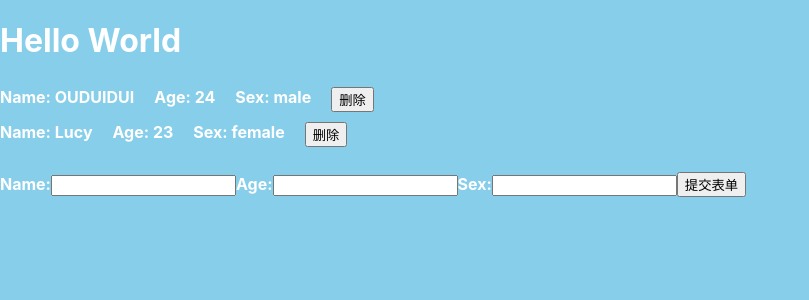
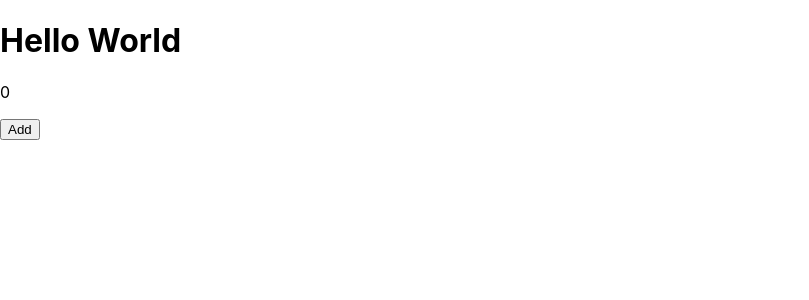
Before and after one commit to OUDUIDUI/react_redux_study, a React (Create React App) app: page / in a window 1280 px wide. Shown: the top 300 px of the page, without its empty margins (0-809 px from the left). Built offline with nearby package versions, Linux system fonts and the light colour scheme.

Commit message:
lesson12

```diff
--- a/src/AddContact.js
+++ /dev/null
@@ -1,36 +0,0 @@
-import React, {Component} from 'react';
-
-class AddContact extends Component{
-    state = {
-        name: '',
-        age: '',
-        sex: ''
-    };
-    handleChange = (e) => {
-        this.setState({
-            [e.target.id]: e.target.value
-        })
-    };
-    handleSubmit = (e) => {
-        e.preventDefault();
-        // 调用父组件的函数
-        this.props.addContact(this.state);
-    }
-    render() {
-        return (
-            <div>
-                <form onSubmit={this.handleSubmit}>
-                    <label htmlFor= 'name'>Name:</label>
-                    <input type="text" id="name" onChange={this.handleChange}/>
-                    <label htmlFor= 'name'>Age:</label>
-                    <input type="text" id="age" onChange={this.handleChange}/>
-                    <label htmlFor= 'name'>Sex:</label>
-                    <input type="text" id="sex" onChange={this.handleChange}/>
-                    <button>提交表单</button>
-                </form>
-            </div>
-        )
-    }
-}
-
-export default AddContact;
--- a/src/App.css
+++ /dev/null
@@ -1,5 +0,0 @@
-body {
-    background: skyblue;
-    color: #fff;
-    font-weight: bolder;
-}
--- a/src/App.js
+++ b/src/App.js
@@ -1,41 +1,33 @@
 import React, {Component} from 'react';
-import Contact from "./Contact";
-import AddContact from "./AddContact";
-
-import "./App.css"
 
 class App extends Component{
     state = {
-        contactForm: [
-            {id: 1, name: 'OUDUIDUI', age: '24', sex: 'male'},
-            {id: 2, name: 'Lucy', age: '23', sex: 'female'}
-        ]
+        num: 0
     };
-    // 增加
-    addContact = (contact) => {
-        contact.id = Math.ceil(Math.random()*10000);
-        let contactForm = [...this.state.contactForm,contact];
+    addNum = () =>{
+        const newNum = this.state.num + 1;
         this.setState({
-            contactForm:contactForm
+            num : newNum
         })
+    };
+
+    componentDidMount() {
+        console.log('挂载完成!');
+    };
+    componentDidUpdate(prevProps, prevState) {
+        console.log("更新完成");
+        console.log(prevProps);
+        console.log(prevState);
     }
-    // 删除
-    deleteContact = (id) => {
-        const contactForm = this.state.contactForm.filter(contact => {
-            return contact.id !== id;
-        })
-        this.setState({
-            contactForm:contactForm
-        })
-    }
+
     render() {
         return (
             <div className="App">
                 <header className="App-header">
                     <h1>Hello World</h1>
+                    <p>{this.state.num}</p>
+                    <button onClick={this.addNum}>Add</button>
                 </header>
-                <Contact list={this.state.contactForm} deleteContact={this.deleteContact} />
-                <AddContact addContact={this.addContact}/>
             </div>
         );
     }
--- a/src/Contact.css
+++ /dev/null
@@ -1,12 +0,0 @@
-.list {
-    margin-bottom: 20px;
-}
-
-.list .ContactFrom{
-    display: flex;
-    padding: 5px 0;
-}
-
-.list .ContactFrom div{
-    margin-right: 20px;
-}
--- a/src/Contact.js
+++ /dev/null
@@ -1,24 +0,0 @@
-import React from "react";
-import "./Contact.css";
-
-const Contact = (props) => {
-    // 获取列表
-    const {list, deleteContact} = props;
-    const newList = list.map(contact => {
-        return (
-            <div className="ContactFrom" key={contact.id}>
-                <div>Name: { contact.name }</div>
-                <div>Age: { contact.age }</div>
-                <div>Sex: { contact.sex }</div>
-                <button onClick={() => deleteContact(contact.id)}>删除</button>
-            </div>
-        )
-    })
-    return (
-        <div className="list">
-            {newList}
-        </div>
-    )
-}
-
-export default Contact;
```
Also changed, not shown: 2 other files (tests, documents, lock files or other folders).
